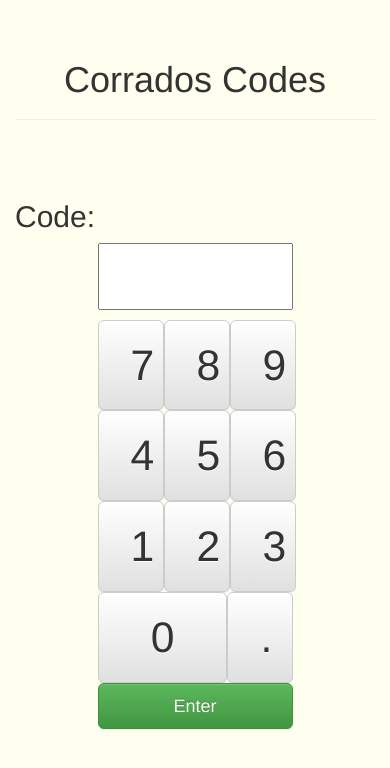
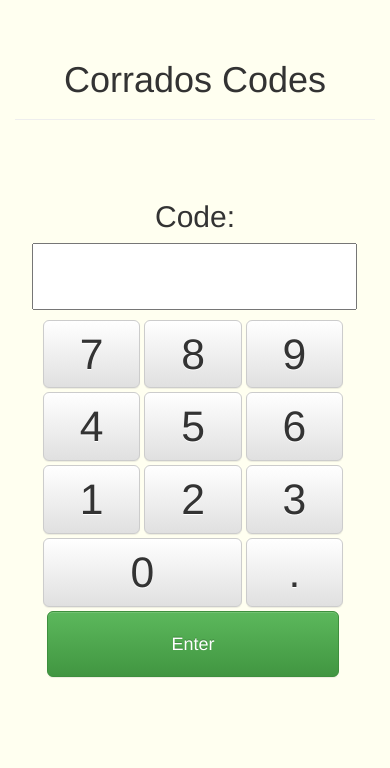
Before and after one commit to jtn7/CorradosCodes, a plain HTML site: page index.html in a window 390 px wide. Both pictures are taken after a click on the button "Infinite". Drawn offline with nearby package versions, Linux system fonts and the light colour scheme.

Commit message:
mobile css completed

```diff
--- a/css/theme.css
+++ b/css/theme.css
@@ -26,11 +26,26 @@ body {
 }
 
 .mybutton{
-  padding: 16px 32px;
+  padding: 5px 32px;
   font-size: 32pt;
+  margin-right: 1%;
+  margin-bottom: 1%;
 }
 
 input, select, textarea {
     font-size: 32pt;
     margin-bottom: 10px !important;
 }
+
+.buttonrow {
+  margin-left: 11%;
+}
+
+.zero {
+  width: 51%
+}
+
+.enter{
+    padding: 20px;
+    margin-left: 12%;
+}
--- a/index.html
+++ b/index.html
@@ -44,32 +44,32 @@
       </div> <!-- /Menu Block -->
 
       <div id='codeEntry' class="">
-      <h2>Code:</h2> <!-- style="text-align: center;" -->
+      <h2 style="text-align: center;">Code:</h2> <!-- style="text-align: center;" -->
       <div class="row">
-        <label for="inputCode" class="sr-only">Email address</label>
-        <input type="number" id="codeBox" class="col-xs-6 col-xs-offset-3" style="margin-bottom:1em;"autofocus>
+        <label for="inputCode" class="sr-only">Code</label>
+        <input type="number" id="codeBox" class="col-xs-10 col-xs-offset-1" style="margin-bottom:1em;"autofocus>
       </div>
       <div class="row">
-        <button class="btn btn-lg btn-default col-xs-2 col-xs-offset-3 mybutton">7</button>
-        <button class="btn btn-lg btn-default col-xs-2 mybutton">8</button>
-        <button class="btn btn-lg btn-default col-xs-2 mybutton">9</button>
+        <button class="btn btn-lg btn-default col-xs-3 buttonrow mybutton">7</button>
+        <button class="btn btn-lg btn-default col-xs-3 mybutton">8</button>
+        <button class="btn btn-lg btn-default col-xs-3 mybutton">9</button>
       </div>
       <div class="row">
-        <button class="btn btn-lg btn-default col-xs-2 col-xs-offset-3 mybutton">4</button>
-        <button class="btn btn-lg btn-default col-xs-2 mybutton">5</button>
-        <button class="btn btn-lg btn-default col-xs-2 mybutton">6</button>
+        <button class="btn btn-lg btn-default col-xs-3 buttonrow mybutton">4</button>
+        <button class="btn btn-lg btn-default col-xs-3 mybutton">5</button>
+        <button class="btn btn-lg btn-default col-xs-3 mybutton">6</button>
       </div>
       <div class="row">
-        <button class="btn btn-lg btn-default col-xs-2 col-xs-offset-3 mybutton">1</button>
-        <button class="btn btn-lg btn-default col-xs-2 mybutton">2</button>
-        <button class="btn btn-lg btn-default col-xs-2 mybutton">3</button>
+        <button class="btn btn-lg btn-default col-xs-3 buttonrow mybutton">1</button>
+        <button class="btn btn-lg btn-default col-xs-3 mybutton">2</button>
+        <button class="btn btn-lg btn-default col-xs-3 mybutton">3</button>
       </div>
       <div class="row">
-        <button class="btn btn-lg btn-default col-xs-4 col-xs-offset-3 mybutton">0</button>
-        <button class="btn btn-lg btn-default col-xs-2 mybutton">.</button>
+        <button class="btn btn-lg btn-default col-xs-6 buttonrow mybutton zero">0</button>
+        <button class="btn btn-lg btn-default col-xs-3 mybutton">.</button>
       </div>
       <div class="row">
-        <button class="btn btn-lg btn-success col-xs-6 col-xs-offset-3">Enter</button>
+        <button class="btn btn-lg btn-success col-xs-9 col-xs-offset-1 enter">Enter</button>
       </div>
       </div> <!-- /Code Entry Block -->
 
```
